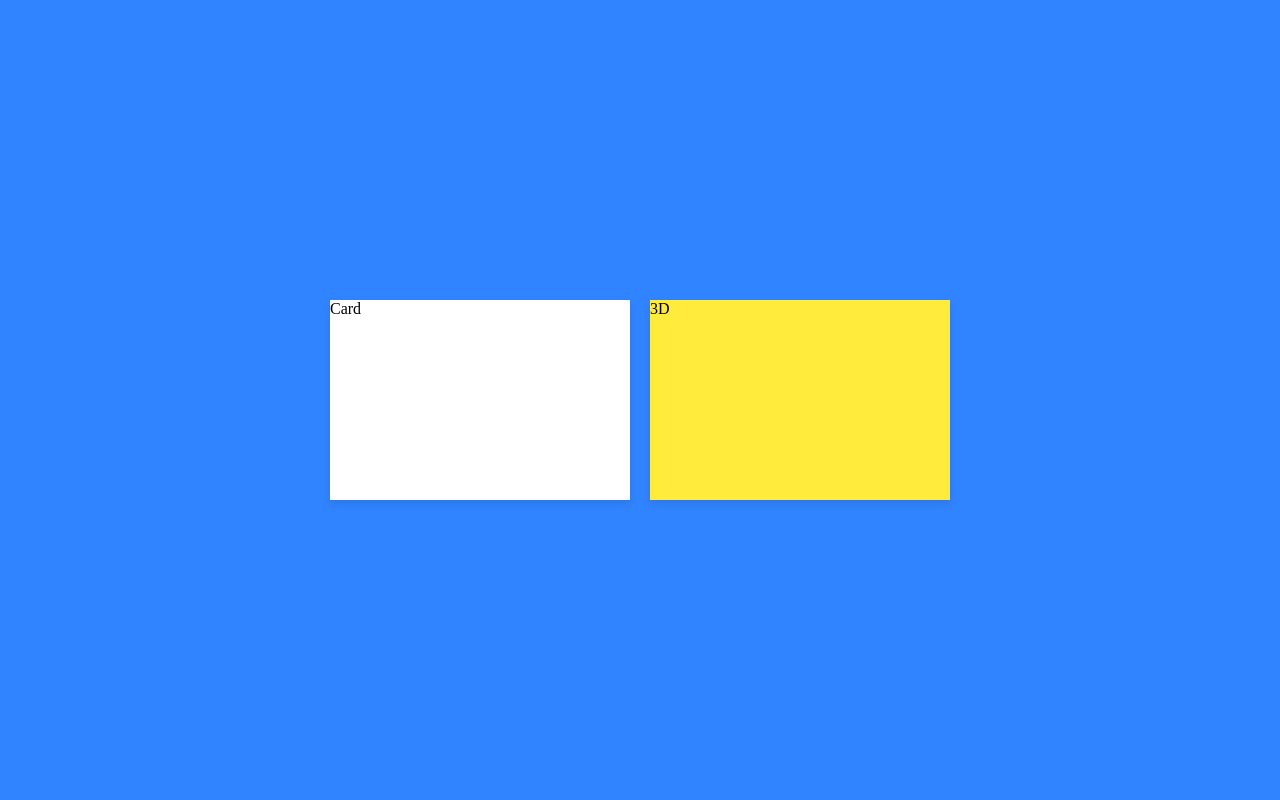
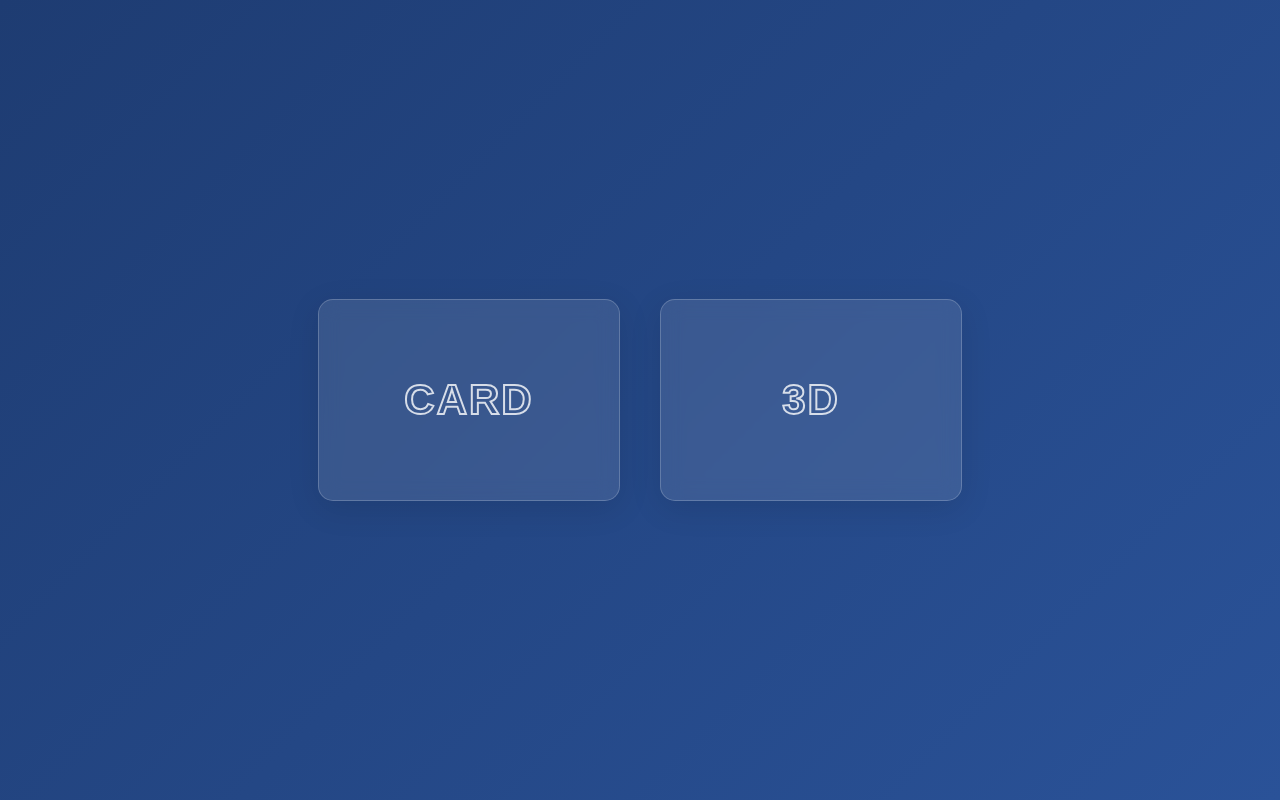
Before and after one commit to jasonbai008/useful-cool-js, a website: page demos/test-card-3d.html in a window 1280 px wide. Drawn offline with Linux system fonts and the light colour scheme.

Commit message:
完善3D卡片示例和注释

```diff
--- a/demos/test-card-3d.html
+++ b/demos/test-card-3d.html
@@ -8,38 +8,55 @@
         body {
             margin: 0;
             min-height: 100vh;
-            background: #3184ff;
+            /* 添加渐变背景 */
+            background: linear-gradient(135deg, #1e3c72 0%, #2a5298 100%);
             display: flex;
             justify-content: center;
             align-items: center;
-            gap: 20px;
+            gap: 40px;
+            font-family: Arial, sans-serif;
         }
 
-        /* 卡片样式 */
+        /* 卡片基础样式 */
         .card-3d {
             width: 300px;
             height: 200px;
-            background: white;
-            box-shadow: 0 4px 8px rgba(0, 0, 0, 0.1);
+            /* 玻璃态效果 */
+            background: rgba(255, 255, 255, 0.1);
+            backdrop-filter: blur(10px);
+            border-radius: 15px;
+            box-shadow: 0 8px 32px rgba(0, 0, 0, 0.1);
+            border: 1px solid rgba(255, 255, 255, 0.2);
+            /* 文字样式 */
+            display: flex;
+            justify-content: center;
+            align-items: center;
+            font-size: 42px;
+            font-weight: bold;
+            color: transparent;
+            -webkit-text-stroke: 2px rgba(255, 255, 255, 0.8);
+            text-transform: uppercase;
+            letter-spacing: 2px;
+            transition: all 0.3s ease;
         }
 
-        /* 第二个卡片样式 */
-        .card-3d.card2 {
-            background: #ffeb3b;
+        .card-3d:hover {
+            transform: translateY(-5px);
+            box-shadow: 0 15px 40px rgba(0, 0, 0, 0.2);
         }
     </style>
 </head>
 <body>
     <!-- 多个卡片示例 -->
     <div class="card-3d">Card</div>
-    <div class="card-3d card2">3D</div>
+    <div class="card-3d">3D</div>
 
     <!-- 引入插件 -->
     <script src="../card-3d.js"></script>
     <script>
         // 初始化插件，只配置旋转角度
         new Card3D({
-            rotation: 10    // 可选，默认为 10
+            rotation: 12
         });
     </script>
 </body>
--- a/package.json
+++ b/package.json
@@ -1,6 +1,6 @@
 {
   "name": "useful-cool-js",
-  "version": "11.0.1",
+  "version": "12.0.0",
   "description": "a collection of fun js plugins",
   "main": "index.js",
   "scripts": {
```
Also changed, not shown: card-3d.js (+22 -0 lines), index.html (+1 -1 lines), README.md.
